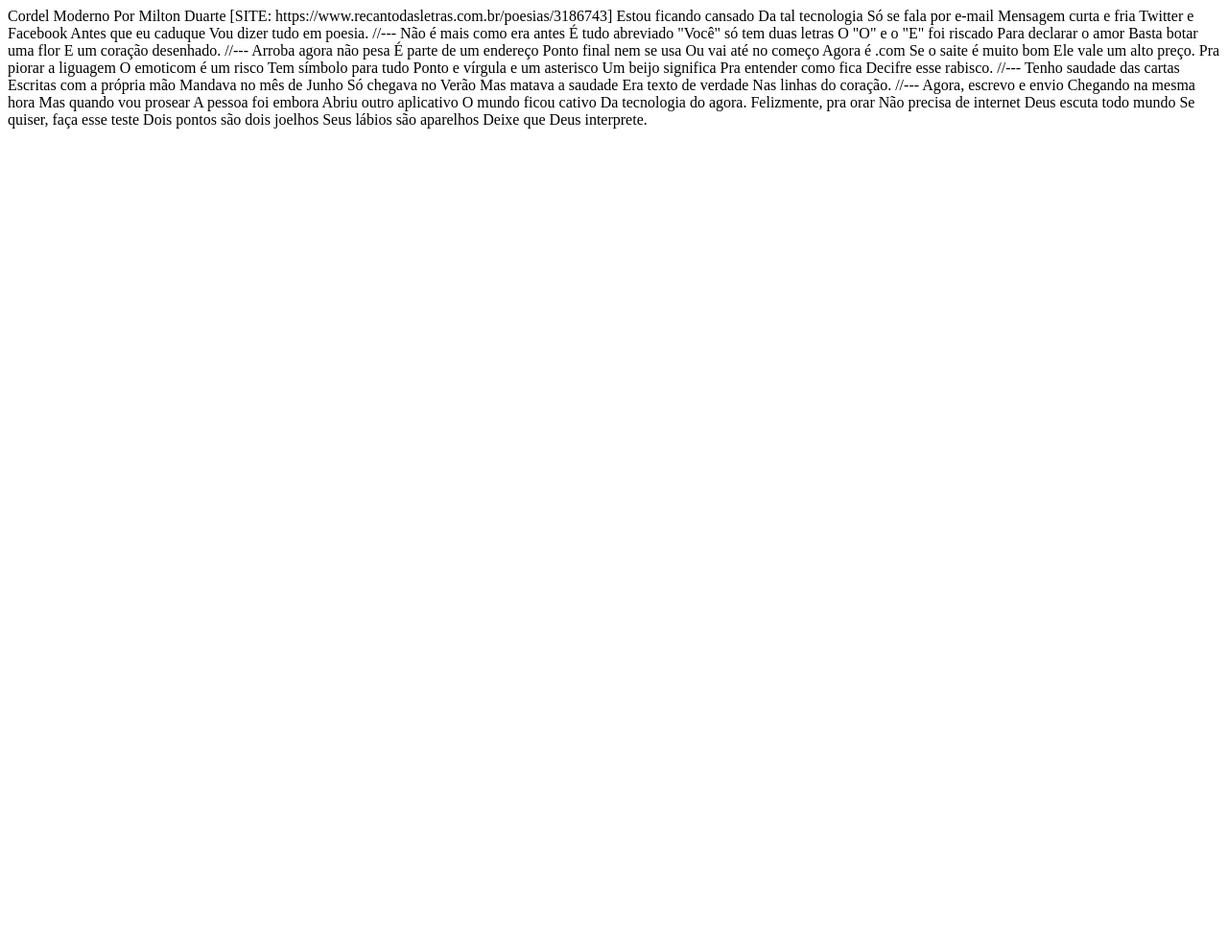
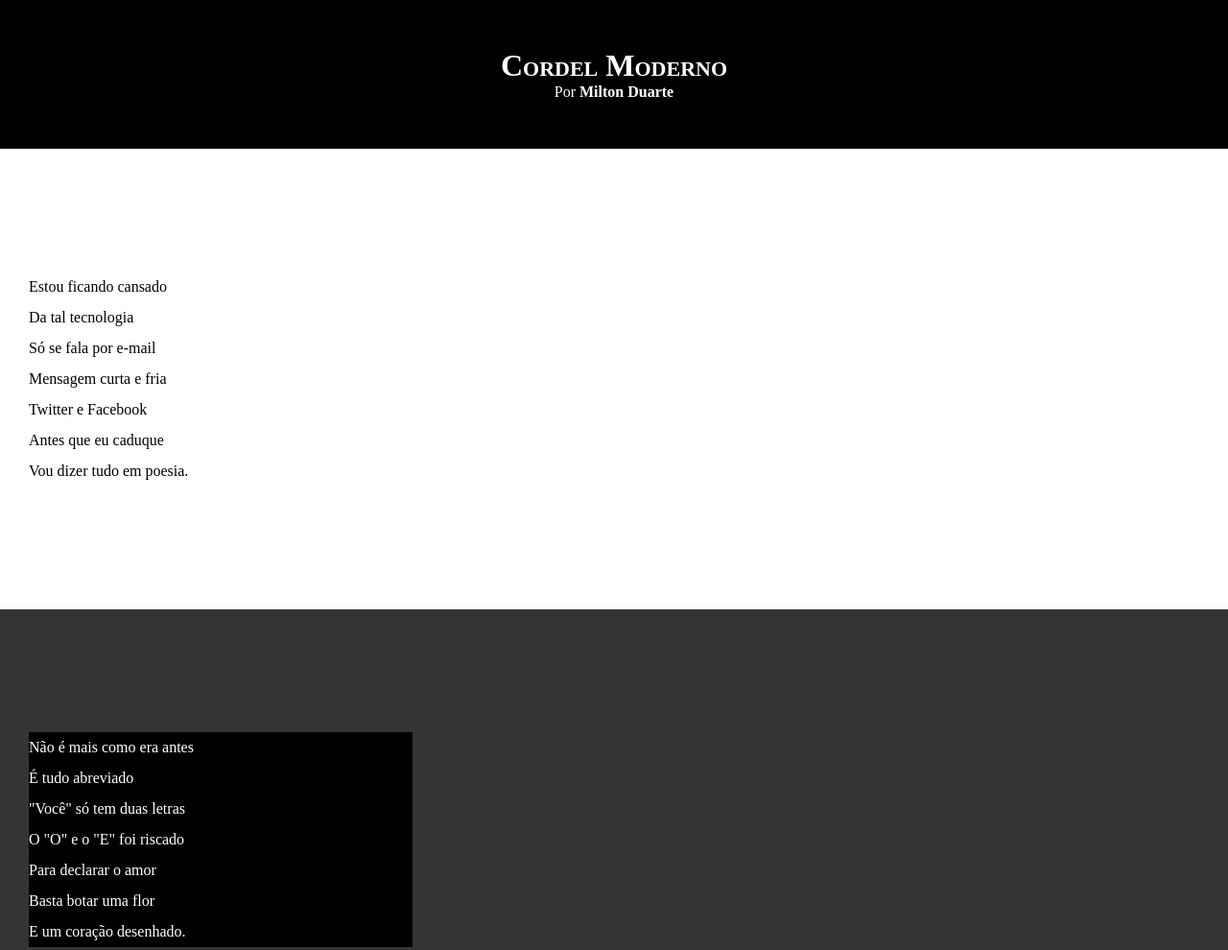
Before and after one commit to Fabio-Marfrios/html-css, a plain HTML site: page exercicios/pacote-d012/desafio12.html in a window 1280 px wide. Shown: the top 990 px of the page at 96% size. Before the commit the page ends 800 px from the top, so only its background shows below. Drawn offline with Linux system fonts and the light colour scheme.

Commit message:
Atualizei estilos do texto e blocos

```diff
--- a/exercicios/pacote-d012/desafio12.html
+++ b/exercicios/pacote-d012/desafio12.html
@@ -4,74 +4,101 @@
     <meta charset="UTF-8">
     <meta name="viewport" content="width=device-width, initial-scale=1.0">
     <title>Cordel Moderno</title>
+    <link rel="stylesheet" href="estilo.css">
 </head>
 <body>
-    Cordel Moderno
-    Por Milton Duarte
-    [SITE: https://www.recantodasletras.com.br/poesias/3186743]
+    <header>
+        <h1>Cordel Moderno</h1>
+        <p>Por <a href="https://www.recantodasletras.com.br/poesias/3186743" target="_blank">
+        Milton Duarte</a></p>
+    </header>
 
-    Estou ficando cansado
-    Da tal tecnologia
-    Só se fala por e-mail
-    Mensagem curta e fria
-    Twitter e Facebook
-    Antes que eu caduque
-    Vou dizer tudo em poesia.
+    <section class="normal">
+        <p>
+            Estou ficando cansado <br>
+            Da tal tecnologia <br>
+            Só se fala por e-mail <br>
+            Mensagem curta e fria <br>
+            Twitter e Facebook <br>
+            Antes que eu caduque <br>
+            Vou dizer tudo em poesia.
+        </p>
+    </section>
 
-    //---
+    <section class="imagem">
+        <p>
+            Não é mais como era antes <br>
+            É tudo abreviado <br>
+            "Você" só tem duas letras <br>
+            O "O" e o "E" foi riscado <br>
+            Para declarar o amor <br>
+            Basta botar uma flor <br>
+            E um coração desenhado.
+        </p>
+    </section>
 
-    Não é mais como era antes
-    É tudo abreviado
-    "Você" só tem duas letras
-    O "O" e o "E" foi riscado
-    Para declarar o amor
-    Basta botar uma flor
-    E um coração desenhado.
+    <section class="normal">
+        <p>
+            Arroba agora não pesa <br>
+            É parte de um endereço <br>
+            Ponto final nem se usa <br>
+            Ou vai até no começo <br>
+            Agora é .com <br>
+            Se o saite é muito bom <br>
+            Ele vale um alto preço. <br>
+        </p>
 
-    //---
+        <p>
+            Pra piorar a liguagem <br>
+            O emoticom é um risco <br>
+            Tem símbolo para tudo <br>
+            Ponto e vírgula e um asterisco <br>
+            Um beijo significa <br>
+            Pra entender como fica <br>
+            Decifre esse rabisco.
+        </p>
+    </section>
 
-    Arroba agora não pesa
-    É parte de um endereço
-    Ponto final nem se usa
-    Ou vai até no começo
-    Agora é .com
-    Se o saite é muito bom
-    Ele vale um alto preço.
+    <section class="imagem">
+        <p>
+            Tenho saudade das cartas <br>
+            Escritas com a própria mão <br>
+            Mandava no mês de Junho <br>
+            Só chegava no Verão <br>
+            Mas matava a saudade <br>
+            Era texto de verdade <br>
+            Nas linhas do coração.
+        </p>
+    </section>
 
-    Pra piorar a liguagem
-    O emoticom é um risco
-    Tem símbolo para tudo
-    Ponto e vírgula e um asterisco
-    Um beijo significa
-    Pra entender como fica
-    Decifre esse rabisco.
+    <section class="normal">
+        <p>
+            Agora, escrevo e envio <br>
+            Chegando na mesma hora <br>
+            Mas quando vou prosear <br>
+            A pessoa foi embora <br>
+            Abriu outro aplicativo <br>
+            O mundo ficou cativo <br>
+            Da tecnologia do agora. <br>
+        </p>
 
-    //---
+        <p>
+            Felizmente, pra orar <br>
+            Não precisa de internet <br>
+            Deus escuta todo mundo <br>
+            Se quiser, faça esse teste <br>
+            Dois pontos são dois joelhos <br>
+            Seus lábios são aparelhos <br>
+            Deixe que Deus interprete.
+        </p>
+    </section>
 
-    Tenho saudade das cartas
-    Escritas com a própria mão
-    Mandava no mês de Junho
-    Só chegava no Verão
-    Mas matava a saudade
-    Era texto de verdade
-    Nas linhas do coração.
-
-    //---
-
-    Agora, escrevo e envio
-    Chegando na mesma hora
-    Mas quando vou prosear
-    A pessoa foi embora
-    Abriu outro aplicativo
-    O mundo ficou cativo
-    Da tecnologia do agora.
-
-    Felizmente, pra orar
-    Não precisa de internet
-    Deus escuta todo mundo
-    Se quiser, faça esse teste
-    Dois pontos são dois joelhos
-    Seus lábios são aparelhos
-    Deixe que Deus interprete.
+    <footer>
+        <p>Site criado por <a href="https://gustavoguanabara.github.io/" target="_blank">
+            Gustavo Guanabara</a>
+            para o
+            <a href="https://www.cursoemvideo.com/" target="_blank">
+            Cursoemvideo</a></p>
+    </footer>
 </body>
 </html>
--- /dev/null
+++ b/exercicios/pacote-d012/estilo.css
@@ -0,0 +1,65 @@
+@charset "UTF-8";
+
+*{
+    margin: 0px;
+    padding: 0px;
+}
+
+html, body{
+    min-height: 100vh;
+    background-color: darkgray;
+}
+
+header{
+    background-color: black;
+    color: white;
+    text-align: center;
+}
+
+header > h1{
+    padding-top: 50px;
+    font-variant: small-caps;
+}
+
+header > P{
+    padding-bottom: 50px;
+}
+
+header a, footer a{
+    color: white;
+    text-decoration: none;
+    font-weight: bold;
+}
+
+header a:hover, footer a:hover{
+    text-decoration: underline;
+}
+
+section{
+    padding-top: 10%;
+    padding-bottom: 10%;
+    line-height: 2em;
+    padding-left: 30px;
+}
+
+section.normal{
+    background-color: white;
+    color: black;
+}
+
+section.imagem{
+    background-color: rgb(53, 52, 52);
+    color: white;
+}
+
+section.imagem > p{
+    width: 400px;
+    background-color: black;
+}
+
+footer{
+    background-color: black;
+    text-align: center;
+    color: white;
+    padding: 10px;
+}
```
